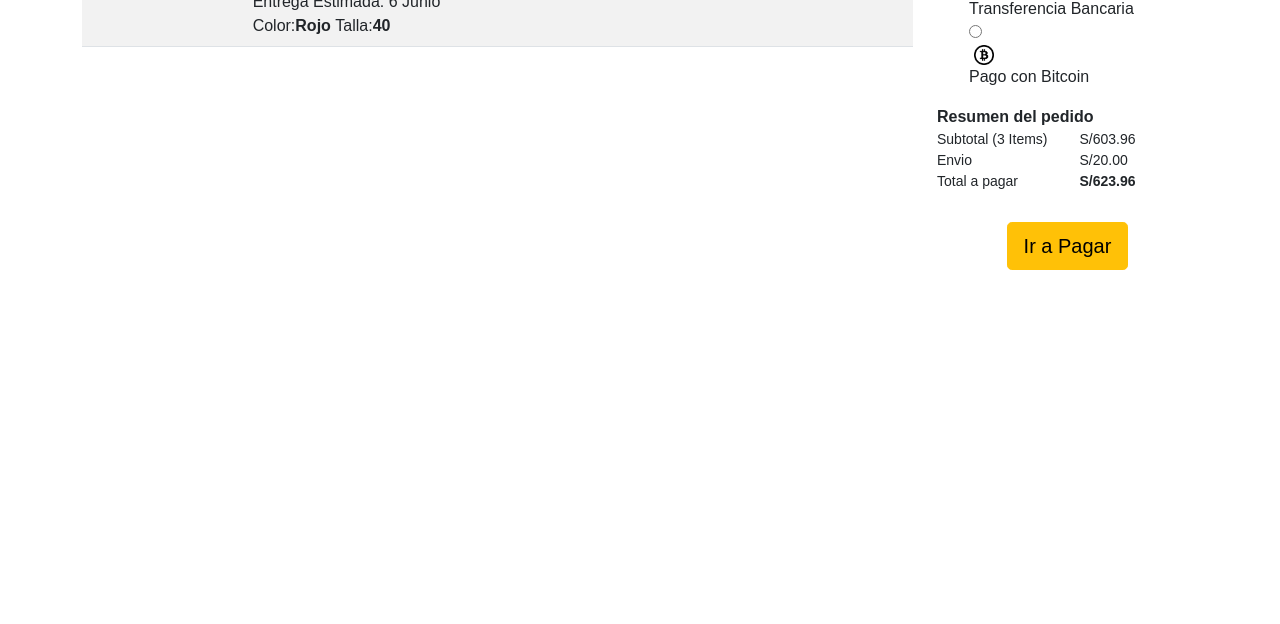
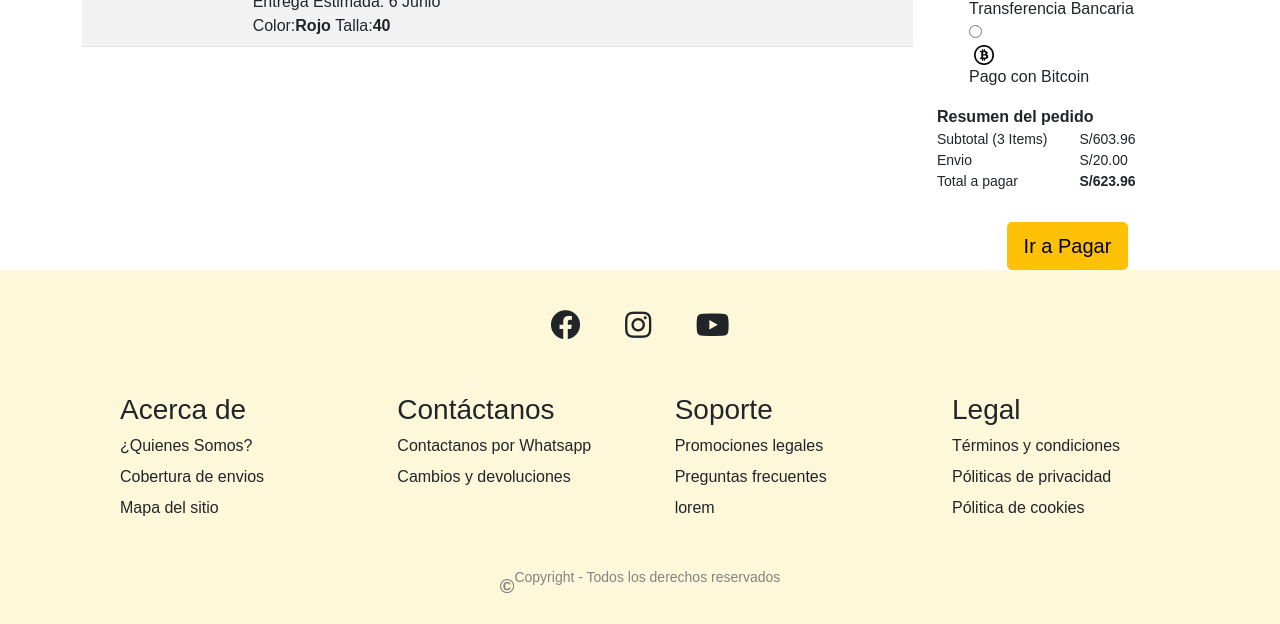
Before and after one commit to eastor112/ecommerce-version-estatico, a plain HTML site: page html_daniel/carrito.html in a window 1280 px wide. Shown: the part 721-1345 px from the top of the page. Before the commit the page ends 991 px from the top, so only its background shows below. Drawn offline with nearby package versions, Linux system fonts and the light colour scheme.

Commit message:
volviendo hacer commit

```diff
--- a/html_daniel/carrito.html
+++ b/html_daniel/carrito.html
@@ -8,6 +8,11 @@
     <link href="https://cdn.jsdelivr.net/npm/bootstrap@5.0.0-beta3/dist/css/bootstrap.min.css" rel="stylesheet" integrity="sha384-eOJMYsd53ii+scO/bJGFsiCZc+5NDVN2yr8+0RDqr0Ql0h+rP48ckxlpbzKgwra6" crossorigin="anonymous">
 
     <link rel="stylesheet" href="./css/estilos_daniel.css">
+    <link rel="stylesheet" href="./../Generales/footer.css">
+    <link rel="preconnect" href="https://fonts.gstatic.com">
+    <link href="https://fonts.googleapis.com/css2?family=Roboto:wght@100;300;400;500;700&display=swap" rel="stylesheet">
+    <link rel="stylesheet" href="https://use.fontawesome.com/releases/v5.15.3/css/all.css"
+      integrity="sha384-SZXxX4whJ79/gErwcOYf+zWLeJdY/qpuqC4cAa9rOGUstPomtqpuNWT9wdPEn2fk" crossorigin="anonymous">
 </head>
 
 
@@ -290,7 +295,42 @@
 
 
     </section>
-    <footer></footer>
+    <footer>
+        <div class="social__iconos">
+          <i class="fab fa-facebook" aria-hidden="true"></i>
+          <i class="fab fa-instagram" aria-hidden="true"></i>
+          <i class="fab fa-youtube" aria-hidden="true"></i>
+        </div>
+        <div class="menu__footer">
+          <div class="acercade">
+            <h3>Acerca de</h3>
+            <p>¿Quienes Somos?</p>
+            <p>Cobertura de envios</p>
+            <p>Mapa del sitio</p>
+          </div>
+          <div class="contactanos">
+            <h3>Contáctanos</h3>
+            <p>Contactanos por Whatsapp</p>
+            <p>Cambios y devoluciones</p>
+          </div>
+          <div class="soporte">
+            <h3>Soporte</h3>
+            <p>Promociones legales</p>
+            <p>Preguntas frecuentes</p>
+            <p>lorem</p>
+          </div>
+          <div class="legal">
+            <h3>Legal</h3>
+            <p>Términos y condiciones</p>
+            <p>Póliticas de privacidad</p>
+            <p>Pólitica de cookies</p>
+          </div>
+        </div>
+        <div class="copyright">
+          <span>&#169;</span>
+          <p> Copyright - Todos los derechos reservados</p>
+        </div>
+      </footer>
 
 
 
```
Also changed, not shown: html_daniel/dashboard.html (+41 -0 lines).
